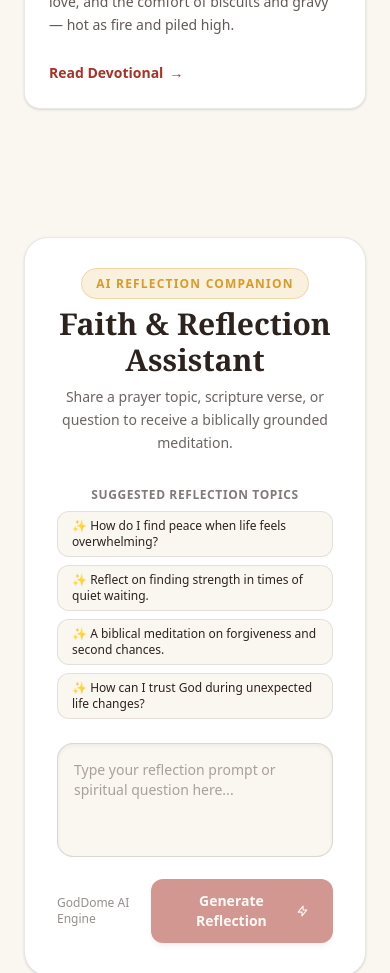
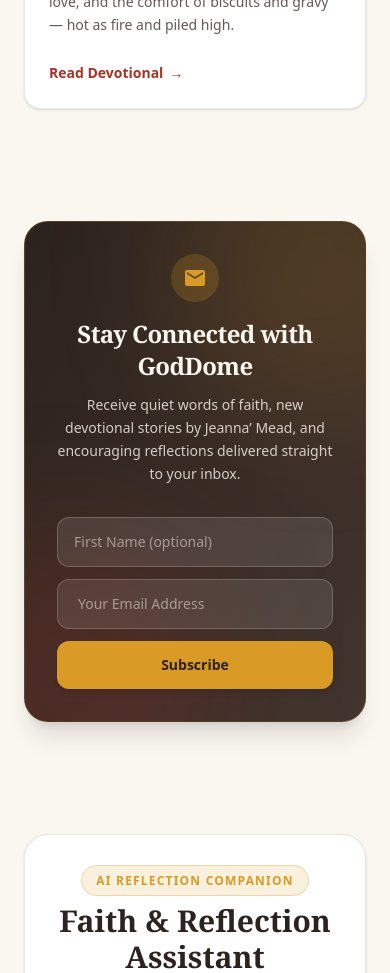
Before and after one commit to jeffryj11/goddome, a Next.js app: page / in a window 390 px wide. Shown: the part 7440-8413 px from the top of the page. Built offline with nearby package versions, Linux system fonts and the light colour scheme; no server answers.

Commit message:
Add Google Sheets Newsletter Subscription API route and UI component

```diff
--- /dev/null
+++ b/app/api/subscribe/route.ts
@@ -0,0 +1,58 @@
+import { NextResponse } from 'next/server';
+import { google } from 'googleapis';
+
+export async function POST(request: Request) {
+  try {
+    const { email, name } = await request.json();
+
+    if (!email || !email.includes('@')) {
+      return NextResponse.json(
+        { error: 'Please provide a valid email address.' },
+        { status: 400 }
+      );
+    }
+
+    const clientEmail = process.env.GOOGLE_SERVICE_ACCOUNT_EMAIL;
+    const privateKey = process.env.GOOGLE_PRIVATE_KEY
+      ? process.env.GOOGLE_PRIVATE_KEY.replace(/\\n/g, '\n')
+      : undefined;
+    const spreadsheetId = process.env.GOOGLE_SHEET_ID;
+
+    if (!clientEmail || !privateKey || !spreadsheetId) {
+      console.log(`[Newsletter Subscription] Email: ${email}, Name: ${name || 'Subscriber'}`);
+      return NextResponse.json({
+        success: true,
+        message: 'Thank you for subscribing to GodDome devotionals!',
+      });
+    }
+
+    const auth = new google.auth.JWT({
+      email: clientEmail,
+      key: privateKey,
+      scopes: ['https://www.googleapis.com/auth/spreadsheets'],
+    });
+
+    const sheets = google.sheets({ version: 'v4', auth });
+    const timestamp = new Date().toISOString();
+
+    await sheets.spreadsheets.values.append({
+      spreadsheetId,
+      range: 'Sheet1!A:C',
+      valueInputOption: 'USER_ENTERED',
+      requestBody: {
+        values: [[timestamp, email, name || 'Subscriber']],
+      },
+    });
+
+    return NextResponse.json({
+      success: true,
+      message: 'Thank you for subscribing to GodDome devotionals!',
+    });
+  } catch (error: any) {
+    console.error('Subscription API error:', error);
+    return NextResponse.json(
+      { error: 'An error occurred while saving your subscription.' },
+      { status: 500 }
+    );
+  }
+}
--- a/app/page.tsx
+++ b/app/page.tsx
@@ -2,6 +2,7 @@
 import Hero from '@/components/Hero';
 import StoryGridWithFilter from '@/components/StoryGridWithFilter';
 import FaithAssistant from '@/components/FaithAssistant';
+import NewsletterSignup from '@/components/NewsletterSignup';
 import { getSortedStoriesData } from '@/lib/stories';
 import Link from 'next/link';
 
@@ -34,6 +35,11 @@
         <StoryGridWithFilter stories={allStories} />
       </section>
 
+      {/* Newsletter Subscription Box */}
+      <section className="max-w-6xl mx-auto px-6 w-full">
+        <NewsletterSignup />
+      </section>
+
       {/* Interactive Faith & Reflection Assistant */}
       <section id="assistant" className="py-16 px-6 max-w-5xl mx-auto w-full">
         <FaithAssistant />
--- a/app/stories/[id]/page.tsx
+++ b/app/stories/[id]/page.tsx
@@ -1,6 +1,7 @@
 import { getStoryData, getSortedStoriesData } from '@/lib/stories';
 import Link from 'next/link';
 import { notFound } from 'next/navigation';
+import NewsletterSignup from '@/components/NewsletterSignup';
 
 export async function generateStaticParams() {
   const stories = getSortedStoriesData();
@@ -122,8 +123,11 @@
           dangerouslySetInnerHTML={{ __html: story.contentHtml }}
         />
 
+        {/* Newsletter Subscription Box */}
+        <NewsletterSignup />
+
         {/* Story Footer Sign-off & Donation Callout */}
-        <footer className="mt-16 pt-8 border-t border-[#2C221E]/15 text-center">
+        <footer className="mt-12 pt-8 border-t border-[#2C221E]/15 text-center">
           <div className="bg-[#FAF6F0] border border-[#2C221E]/10 rounded-2xl p-8 shadow-sm">
             <h3 className="font-serif text-2xl font-bold text-[#2C221E] mb-2">
               Thank you for resting a while at GodDome
--- /dev/null
+++ b/components/NewsletterSignup.tsx
@@ -0,0 +1,106 @@
+'use client';
+
+import { useState } from 'react';
+
+export default function NewsletterSignup() {
+  const [email, setEmail] = useState('');
+  const [name, setName] = useState('');
+  const [status, setStatus] = useState<'idle' | 'loading' | 'success' | 'error'>('idle');
+  const [errorMessage, setErrorMessage] = useState('');
+
+  const handleSubmit = async (e: React.FormEvent) => {
+    e.preventDefault();
+    if (!email) return;
+
+    setStatus('loading');
+    setErrorMessage('');
+
+    try {
+      const res = await fetch('/api/subscribe', {
+        method: 'POST',
+        headers: { 'Content-Type': 'application/json' },
+        body: JSON.stringify({ email, name }),
+      });
+
+      const data = await res.json();
+
+      if (res.ok) {
+        setStatus('success');
+        setEmail('');
+        setName('');
+      } else {
+        setStatus('error');
+        setErrorMessage(data.error || 'Something went wrong. Please try again.');
+      }
+    } catch (err) {
+      setStatus('error');
+      setErrorMessage('Network error. Please try again.');
+    }
+  };
+
+  return (
+    <div className="bg-gradient-to-br from-[#2C221E] to-[#42342E] text-[#FAF6F0] rounded-3xl p-8 sm:p-12 shadow-xl relative overflow-hidden my-12 border border-[#D99B26]/20">
+      {/* Decorative Background Accent Glow */}
+      <div className="absolute -top-24 -right-24 w-72 h-72 bg-[#D99B26]/15 rounded-full blur-3xl pointer-events-none" />
+      <div className="absolute -bottom-24 -left-24 w-72 h-72 bg-[#A83226]/20 rounded-full blur-3xl pointer-events-none" />
+
+      <div className="relative z-10 max-w-2xl mx-auto text-center">
+        <div className="inline-flex items-center justify-center w-12 h-12 rounded-full bg-[#D99B26]/20 text-[#D99B26] mb-4">
+          <svg className="w-6 h-6 fill-current" viewBox="0 0 24 24">
+            <path d="M20 4H4c-1.1 0-1.99.9-1.99 2L2 18c0 1.1.9 2 2 2h16c1.1 0 2-.9 2-2V6c0-1.1-.9-2-2-2zm0 4l-8 5-8-5V6l8 5 8-5v2z"/>
+          </svg>
+        </div>
+
+        <h3 className="font-serif text-2xl sm:text-4xl font-bold tracking-tight text-[#FAF6F0] mb-3">
+          Stay Connected with GodDome
+        </h3>
+
+        <p className="text-[#FAF6F0]/80 text-sm sm:text-base font-light leading-relaxed mb-8 max-w-lg mx-auto">
+          Receive quiet words of faith, new devotional stories by Jeanna’ Mead, and encouraging reflections delivered straight to your inbox.
+        </p>
+
+        {status === 'success' ? (
+          <div className="bg-[#D99B26]/20 border border-[#D99B26] rounded-2xl p-6 text-center animate-fade-in">
+            <h4 className="font-serif text-xl font-bold text-[#D99B26] mb-1">
+              You’re Subscribed!
+            </h4>
+            <p className="text-sm text-[#FAF6F0]/90 font-light">
+              Thank you for resting a while with us. Look out for our next devotional update in your inbox.
+            </p>
+          </div>
+        ) : (
+          <form onSubmit={handleSubmit} className="flex flex-col sm:flex-row gap-3 max-w-lg mx-auto">
+            <input
+              type="text"
+              placeholder="First Name (optional)"
+              value={name}
+              onChange={(e) => setName(e.target.value)}
+              className="px-4 py-3.5 bg-white/10 border border-[#FAF6F0]/20 rounded-xl sm:rounded-full text-[#FAF6F0] placeholder-[#FAF6F0]/50 text-sm focus:outline-none focus:border-[#D99B26] transition-colors w-full sm:w-1/3"
+            />
+            <input
+              type="email"
+              required
+              placeholder="Your Email Address"
+              value={email}
+              onChange={(e) => setEmail(e.target.value)}
+              className="px-5 py-3.5 bg-white/10 border border-[#FAF6F0]/20 rounded-xl sm:rounded-full text-[#FAF6F0] placeholder-[#FAF6F0]/50 text-sm focus:outline-none focus:border-[#D99B26] transition-colors w-full sm:w-2/3"
+            />
+            <button
+              type="submit"
+              disabled={status === 'loading'}
+              className="px-7 py-3.5 bg-[#D99B26] hover:bg-[#c28a21] text-[#2C221E] font-semibold text-sm rounded-xl sm:rounded-full transition-all duration-200 transform hover:-translate-y-0.5 shadow-md cursor-pointer whitespace-nowrap disabled:opacity-50"
+            >
+              {status === 'loading' ? 'Subscribing...' : 'Subscribe'}
+            </button>
+          </form>
+        )}
+
+        {status === 'error' && (
+          <p className="text-xs text-[#A83226] mt-3 font-semibold">
+            {errorMessage}
+          </p>
+        )}
+      </div>
+    </div>
+  );
+}
--- a/package.json
+++ b/package.json
@@ -12,6 +12,7 @@
   "dependencies": {
     "@google/genai": "^2.15.0",
     "@tailwindcss/typography": "^0.5.20",
+    "googleapis": "^173.0.0",
     "gray-matter": "^4.0.3",
     "next": "16.2.12",
     "next-sitemap": "^4.2.3",
--- a/tina/__generated__/client.ts
+++ b/tina/__generated__/client.ts
@@ -1,4 +1,4 @@
 import { createClient } from "tinacms/dist/client";
 import { queries } from "./types.js";
-export const client = createClient({ cacheDir: 'C:/Users/jeff/.gemini/antigravity/scratch/goddome/tina/__generated__/.cache/1785702030937', url: 'http://localhost:4001/graphql', token: '', queries,  });
+export const client = createClient({ cacheDir: 'C:/Users/jeff/.gemini/antigravity/scratch/goddome/tina/__generated__/.cache/1785702370330', url: 'http://localhost:4001/graphql', token: '', queries,  });
 export default client;
```
Also changed, not shown: 2 other files (tests, documents, lock files or other folders).
